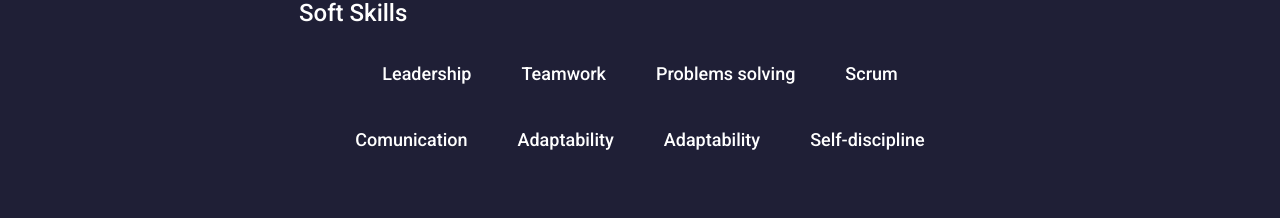
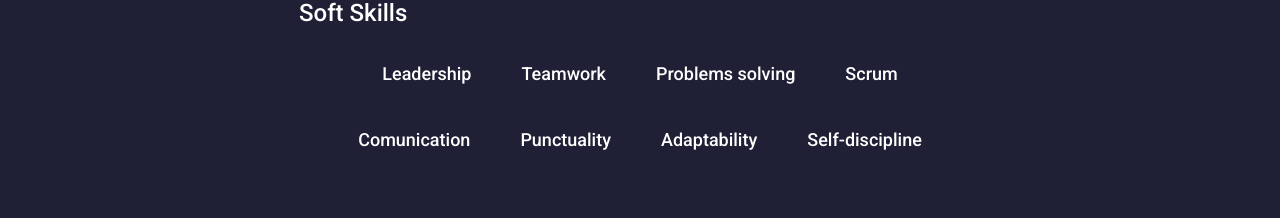
Before and after one commit to SzEmil/Curriculum-Vitae-Emil-Szymczyk, a React (Create React App) app: page / in a window 1280 px wide. Shown: the part 1758-1976 px from the top of the page. Built offline with nearby package versions, Linux system fonts and the light colour scheme.

Commit message:
skills mod

```diff
--- a/src/components/Skills/Skills.js
+++ b/src/components/Skills/Skills.js
@@ -7,7 +7,10 @@ export const Skills = () => {
     triggerOnce: false,
   });
   return (
-    <section ref={ref} className={clsx(css.skills, inView ? css.isVisible : css.noVisible)}>
+    <section
+      ref={ref}
+      className={clsx(css.skills, inView ? css.isVisible : css.noVisible)}
+    >
       <div className={clsx(css.container)}>
         <div className={clsx(css.skillsWrapper)}>
           <h3 className={clsx(css.skillsHeadThird)}>Propably most important</h3>
@@ -106,7 +109,7 @@ export const Skills = () => {
                       <p className={clsx(css.skillsCardSoft)}>Comunication</p>
                     </li>
                     <li className={clsx(css.skillsCardItem)}>
-                      <p className={clsx(css.skillsCardSoft)}>Adaptability</p>
+                      <p className={clsx(css.skillsCardSoft)}>Punctuality</p>
                     </li>
                     <li className={clsx(css.skillsCardItem)}>
                       <p className={clsx(css.skillsCardSoft)}>Adaptability</p>
```
